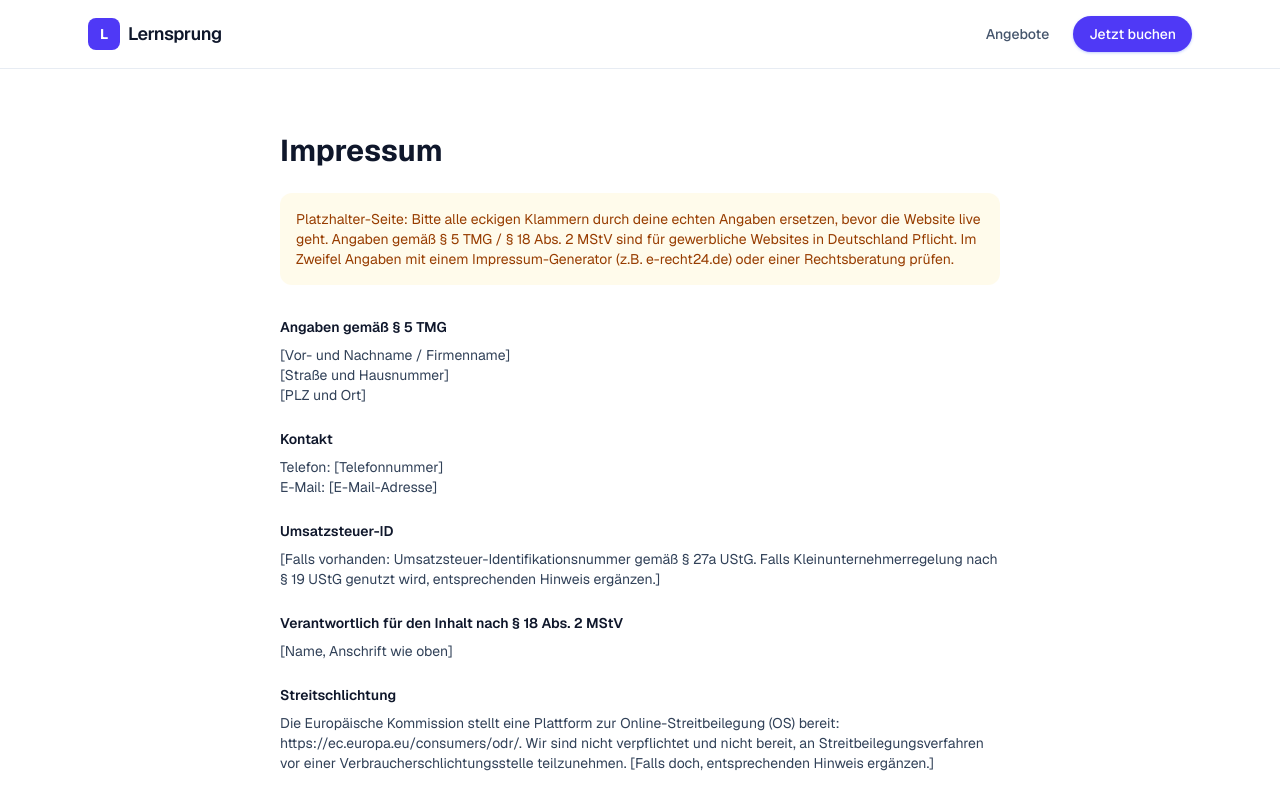
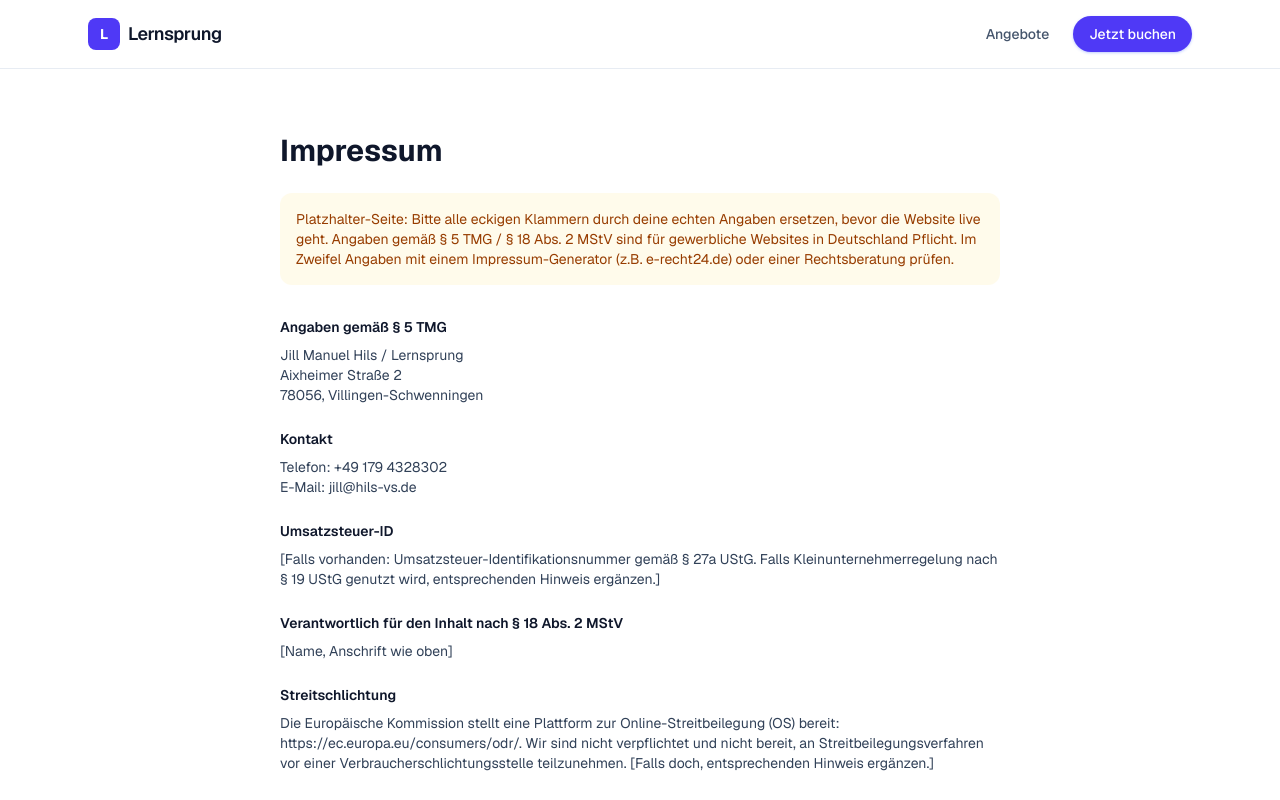
Before and after one commit to tksmtrr2x4-ship-it/27_Nachhilfe-Website, a Next.js app: page /impressum in a window 1280 px wide. Shown: the top 800 px of the page. Built offline with nearby package versions, Linux system fonts and the light colour scheme; no server answers; the database is empty.

Commit message:
Impressum Update

```diff
--- a/app/impressum/page.js
+++ b/app/impressum/page.js
@@ -16,20 +16,20 @@ export default function ImpressumPage() {
         <section>
           <h2 className="font-semibold text-slate-900">Angaben gemäß § 5 TMG</h2>
           <p className="mt-2">
-            [Vor- und Nachname / Firmenname]
+            Jill Manuel Hils / Lernsprung
             <br />
-            [Straße und Hausnummer]
+            Aixheimer Straße 2
             <br />
-            [PLZ und Ort]
+            78056, Villingen-Schwenningen
           </p>
         </section>
 
         <section>
           <h2 className="font-semibold text-slate-900">Kontakt</h2>
           <p className="mt-2">
-            Telefon: [Telefonnummer]
+            Telefon: +49 179 4328302
             <br />
-            E-Mail: [E-Mail-Adresse]
+            E-Mail: jill@hils-vs.de
           </p>
         </section>
 
```
